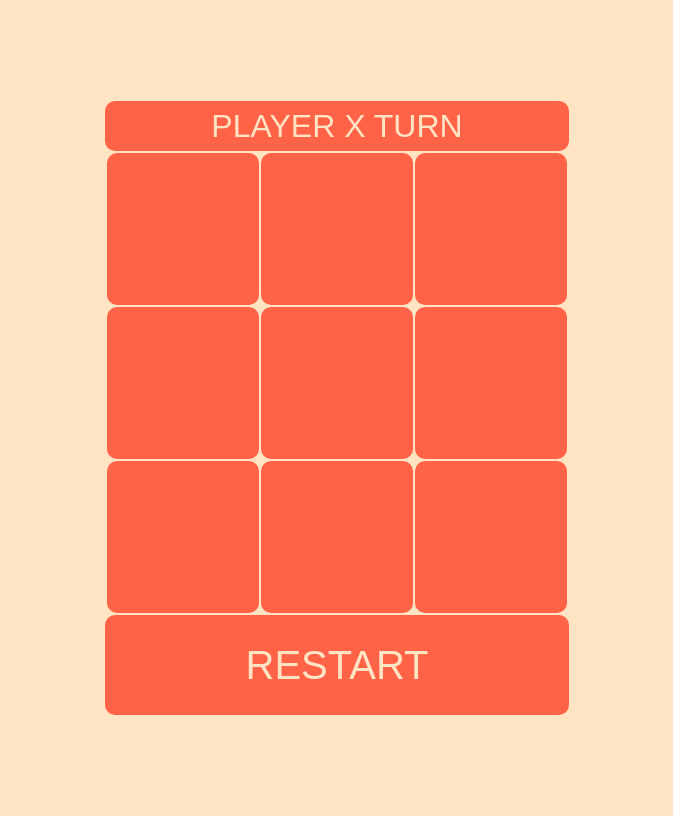
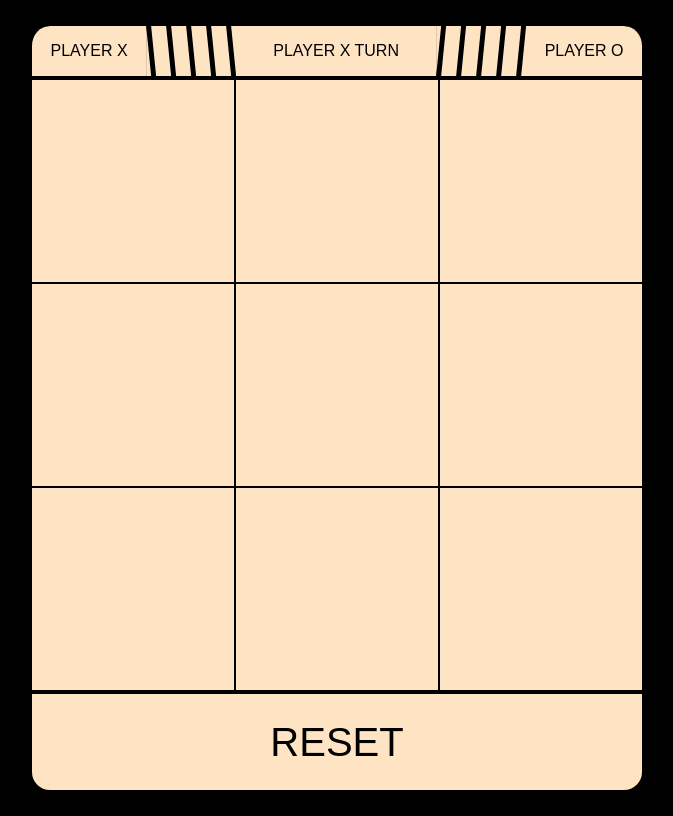
Before and after one commit to mehrdadazizkhani/Tic-Tac-Toe, a plain HTML site: page index.html in a window 1280 px wide. Shown: the whole page, without its empty margins (303-976 px from the left). Drawn offline with Linux system fonts and the light colour scheme.

Commit message:
best of seven added

```diff
--- a/index.html
+++ b/index.html
@@ -9,7 +9,23 @@
 </head>
 <body>
     <div class="container">
-        <span class="player"></span>
+        <div class="player-container">
+            <span class="player-name player-x">player X</span>
+            <div class="seprator before-invert"></div>
+            <div class="games left"></div>
+            <div class="games left"></div>
+            <div class="games left"></div>
+            <div class="games left"></div>
+            <div class="seprator before"></div>
+            <span class="player"></span>
+            <div class="seprator after"></div>
+            <div class="games right"></div>
+            <div class="games right"></div>
+            <div class="games right"></div>
+            <div class="games right"></div>
+            <div class="seprator after-invert"></div>
+            <span class="player-name player-o">player o</span>
+        </div>
         <table>
             <tbody>
                 <tr>
@@ -29,7 +45,7 @@
                 </tr>
             </tbody>
         </table>
-        <button class="restart">restart</button>
+        <button class="restart">reset</button>
     </div>
     <script src="./script.js"></script>
 </body>
--- a/script.js
+++ b/script.js
@@ -1,6 +1,8 @@
 const playerTurn = document.querySelector('.player')
 const cell = document.querySelectorAll('td')
 const restart = document.querySelector('.restart')
+const playerXPoindsCell = document.querySelectorAll('.left')
+const playerYPoindsCell = document.querySelectorAll('.right')
 
 const conditions = [
     [1,2,3],
@@ -17,6 +19,8 @@ let playerSwitch = false
 let playerX = []
 let playerY = []
 let resultPattern = []
+let playerXPoints = 0
+let playerYPoints = 3
 
 
 for (let i = 0;i < 9; i++) {
@@ -29,26 +33,34 @@ function restartHandler () {
     for (let i = 0;i < 9; i++) {
         cell[i].innerText = ""
         cell[i].addEventListener("click", clickHandler)
+        cell[i].className = ""
     }
+
+    if(playerXPoints == 4 || playerYPoints == -1) {
+        for(let i = 0; i < playerXPoindsCell.length; i++) {
+            playerXPoindsCell[i].classList.remove('point')
+            playerYPoindsCell[i].classList.remove('point')
+        }
+        playerXPoints = 0
+        playerYPoints = 3
+    }
+
     playerTurn.innerText = `Player X turn`
-    restart.innerText = "restart"
+    restart.innerText = "reset"
     playerSwitch = false
     playerX = []
     playerY = []
     resultPattern = []
-    for (let i = 0; i < cell.length; i++) {
-        cell[i].className = ""
-    }
 }
 
 
-playerTurn.innerText = `Player ${playerSwitch ? "O" : "X"} turn`
+playerTurn.innerText = `Player x turn`
 
 function clickHandler (event) {
     event.target.removeEventListener("click", clickHandler)
     playerTurn.innerText = `Player ${playerSwitch ? "X" : "O"} turn`
     playerSwitch = !playerSwitch
-    event.target.innerHTML = playerSwitch ? "X" : "O"
+    event.target.innerText = playerSwitch ? "X" : "O"
     playerSwitch && playerX.push(Number(event.target.id))
     !playerSwitch && playerY.push(Number(event.target.id))
 
@@ -57,26 +69,40 @@ function clickHandler (event) {
             for (let i = 0;i < 9; i++) {
                 cell[i].removeEventListener("click", clickHandler)
             }
+            playerXPoints ++
+            for (let i = 0; i < playerXPoints; i++) {
+                playerXPoindsCell[i].classList.add('point')
+            }
             playerTurn.innerText = `Player X won`
-            restart.innerText = "next game"
+            if(playerXPoints == 4 || playerYPoints == -1) {
+                restart.innerText = "new game"
+            } else {
+                restart.innerText = "next game"
+            }
         } else if (winCondition(playerY)) {
             for (let i = 0;i < 9; i++) {
                 cell[i].removeEventListener("click", clickHandler)
             }
+            playerYPoints --
+            for (let i = 3; i > playerYPoints; i--) {
+                playerYPoindsCell[i].classList.add('point')
+            }
             playerTurn.innerText = `Player O won`
-            restart.innerText = "next game"
+            if(playerXPoints == 4 || playerYPoints == -1) {
+                restart.innerText = "new game"
+            } else {
+                restart.innerText = "next game"
+            }
         } else if (playerX.length == 5) {
             playerTurn.innerText = `Draw`
             restart.innerText = "next game"
         }
     }
 
-    for (let i = 0; i < resultPattern.length; i++) {
-        cell[resultPattern[i]-1].className = "result"
+    for (let i = 0; i < 3; i++) {
+        if(resultPattern.length > 2)  {cell[resultPattern[i]-1].className = "result"}
     }
 }
-
-
 
 function winCondition(player) {
     let finalResult = []
--- a/styles.css
+++ b/styles.css
@@ -1,3 +1,9 @@
+:root {
+    --background-color: black;
+    --primary-color: bisque;
+    --secondary-color: dodgerblue;
+}
+
 body {
     display: flex;
     height: 100vh;
@@ -6,8 +12,10 @@ body {
     justify-content: center;
     font-family: Arial, Helvetica, sans-serif;
     font-size: 5rem;
-    background-color: bisque;
+    background-color: var(--background-color);
     overflow: hidden;
+    user-select: none;
+    box-sizing: border-box;
 }
 
 .container {
@@ -15,45 +23,117 @@ body {
     flex-direction: column;
     justify-content: center;
     align-items: center;
+    color: var(--background-color);
+}
+
+.player-container {
+    border: 2px solid var(--background-color);
+    display: flex;
+    justify-content: center;
+    width: 100%;
+    height: 50px;
+}
+
+.games {
+    height: 100%;
+    background-color: var(--primary-color);
+    width: 20px;
+}
+
+.right {
+    clip-path: polygon(25% 0%, 100% 0%, 75% 100%, 0% 100%);
+}
+
+.left {
+    clip-path: polygon(0% 0%, 75% 0%, 100% 100%, 25% 100%);
 }
 
 .player {
     display: flex;
     justify-content: center;
     align-items: center;
-    font-size: 2rem;
+    font-size: 1rem;
     text-transform: uppercase;
-    background-color: tomato;
-    width: 100%;
-    border-radius: 10px;
-    height: 50px;
-    color: bisque;
+    background-color: var(--primary-color);
+    width: 200px;
+    height: 100%;
+}
+
+.seprator {
+    background-color: var(--primary-color);
+    width: 5px;
+    height: 100%;
+}
+
+.before {
+    clip-path: polygon(0% 0%, 100% 0%, 100% 100%, 100% 100%);
+}
+
+.after {
+    clip-path: polygon(0% 0%, 100% 0%, 0% 100%, 0% 100%);
+}
+
+.before-invert {
+    clip-path: polygon(0% 0%, 0% 0%, 100% 100%, 0% 100%);
+}
+
+.after-invert {
+    clip-path: polygon(100% 0%, 100% 0%, 0% 100%, 100% 100%);
+}
+
+.player-name {
+    display: flex;
+    justify-content: center;
+    align-items: center;
+    font-size: 1rem;
+    text-transform: uppercase;
+    background-color: var(--primary-color);
+    flex-grow: 1;
+    height: 100%;
+}
+
+.player-x {
+    border-left: 2px solid var(--background-color);
+    border-radius: 20px 0 0 0;
+}
+
+.player-o {
+    border-right: 2px solid var(--background-color);
+    border-radius: 0 20px 0 0;
+}
+
+table {
+    border-collapse: collapse;
 }
 
 td {
+    border: 2px solid var(--background-color);
     cursor: pointer;
-    width: 150px;
-    height: 150px;
-    background-color: tomato;
+    width: 200px;
+    height: 200px;
+    background-color: var(--primary-color);
     text-align: center;
-    color: bisque;
-    border-radius: 10px;
+    color: var(--background-color);
     font-size: 150%;
 }
 
 .restart {
     width: 100%;
     height: 100px;
-    border-radius: 10px;
-    border: none;
-    background-color: tomato;
+    background-color: var(--primary-color);
     font-size: 50%;
-    color: bisque;
+    color: var(--background-color);
     text-transform: uppercase;
     cursor: pointer;
+    border: 2px solid var(--background-color);
+    border-radius: 0 0 20px 20px;
 }
 
 
 .result {
-    color: black;
+    color: var(--secondary-color);
 }
+
+.point {
+    background-color: var(--secondary-color);
+}
```
